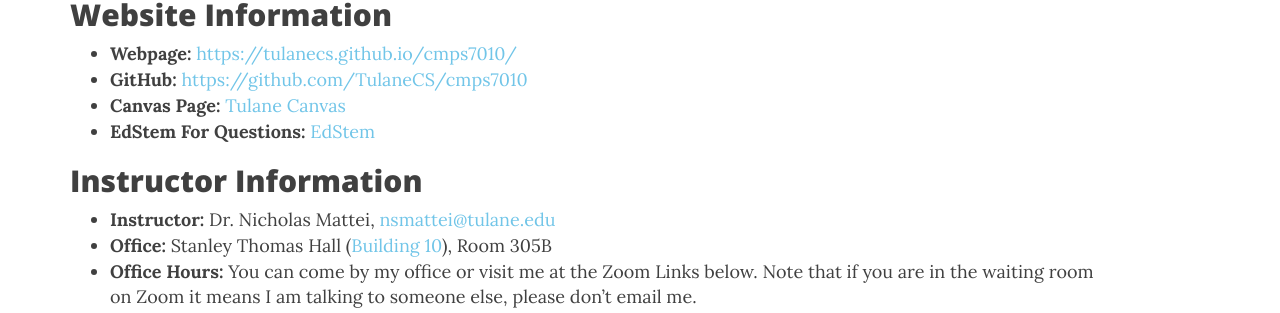
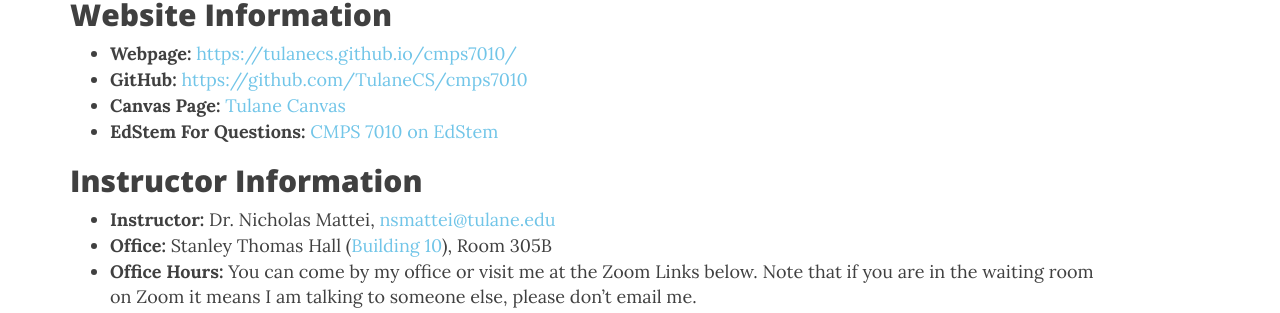
Before and after one commit to TulaneCS/cmps7010, a Jekyll site: the page built from index.md, in a window 1280 px wide and 900 px high, scrolled down 1386 px. Shown: the part 229-542 px from the top of the window. Built offline with Jekyll 4.4.1, drawn with Linux system fonts in a browser that asks for light colours; nearby versions of some CDN libraries.

Commit message:
small updates

```diff
--- a/index.md
+++ b/index.md
@@ -18,7 +18,7 @@ published: true
 * **Webpage:** [https://tulanecs.github.io/cmps7010/](https://tulanecs.github.io/cmps7010/)
 * **GitHub:** [https://github.com/TulaneCS/cmps7010](https://github.com/TulaneCS/cmps7010)
 * **Canvas Page:** [Tulane Canvas](https://tulane.instructure.com/)
-* **EdStem For Questions:** [EdStem](https://edstem.org/us/courses/62194/discussion/)
+* **EdStem For Questions:** [CMPS 7010 on EdStem](https://edstem.org/us/courses/62194/discussion/)
 
 ## Instructor Information
 * **Instructor:** Dr. Nicholas Mattei, <nsmattei@tulane.edu>
```
